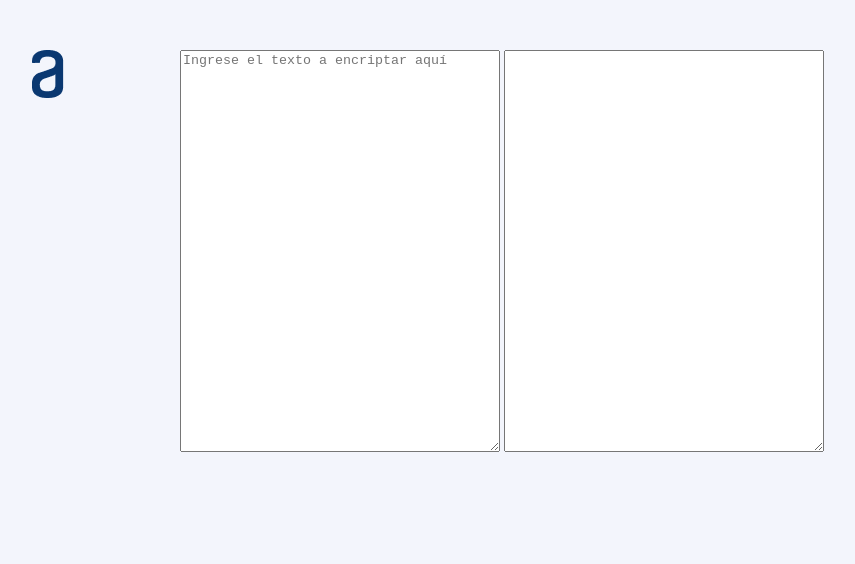
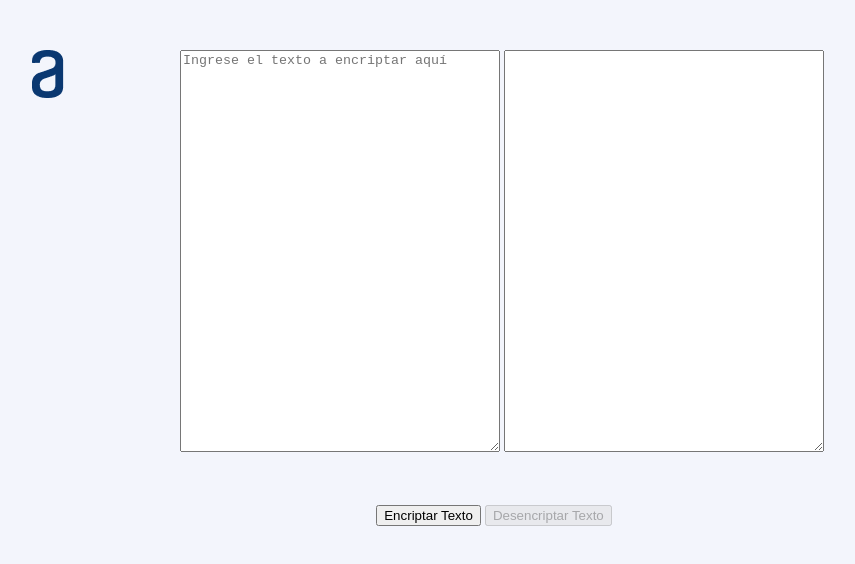
Before and after one commit to CaFeTor15/encriptador, a plain HTML site: page index.html in a window 1280 px wide. Shown: the whole page, without its empty margins (18-873 px from the left). Drawn offline with Linux system fonts and the light colour scheme.

Commit message:
Se crearon los dos botones el de encriptar y el de desencriptar

```diff
--- a/Style.css
+++ b/Style.css
@@ -28,3 +28,9 @@ body{
     left: 240px;
 
  }
+ .botones{
+
+ }
+ .botones li{
+    display: inline-block;
+ }
--- a/index.html
+++ b/index.html
@@ -15,6 +15,7 @@
 
     </header>
     <main>
+        <fieldset>
             <ul class="contenedor-texto">
                 <li>
                     <textarea class="input-text-encriptar" placeholder="Ingrese el texto a encriptar aquí"></textarea>
@@ -24,6 +25,18 @@
                 </li>
 
             </ul>
+        </fieldset>
+        <fieldset>
+            <ul class="botones">
+                <li>
+                    <button>Encriptar Texto</button>
+                </li>
+                <li>
+                    <button disabled>Desencriptar Texto</button>
+                </li>
+            </ul>
+        </fieldset>
+
     </main>
     <footer>
 
```
Lines whose indentation alone changed are shown as unchanged.
